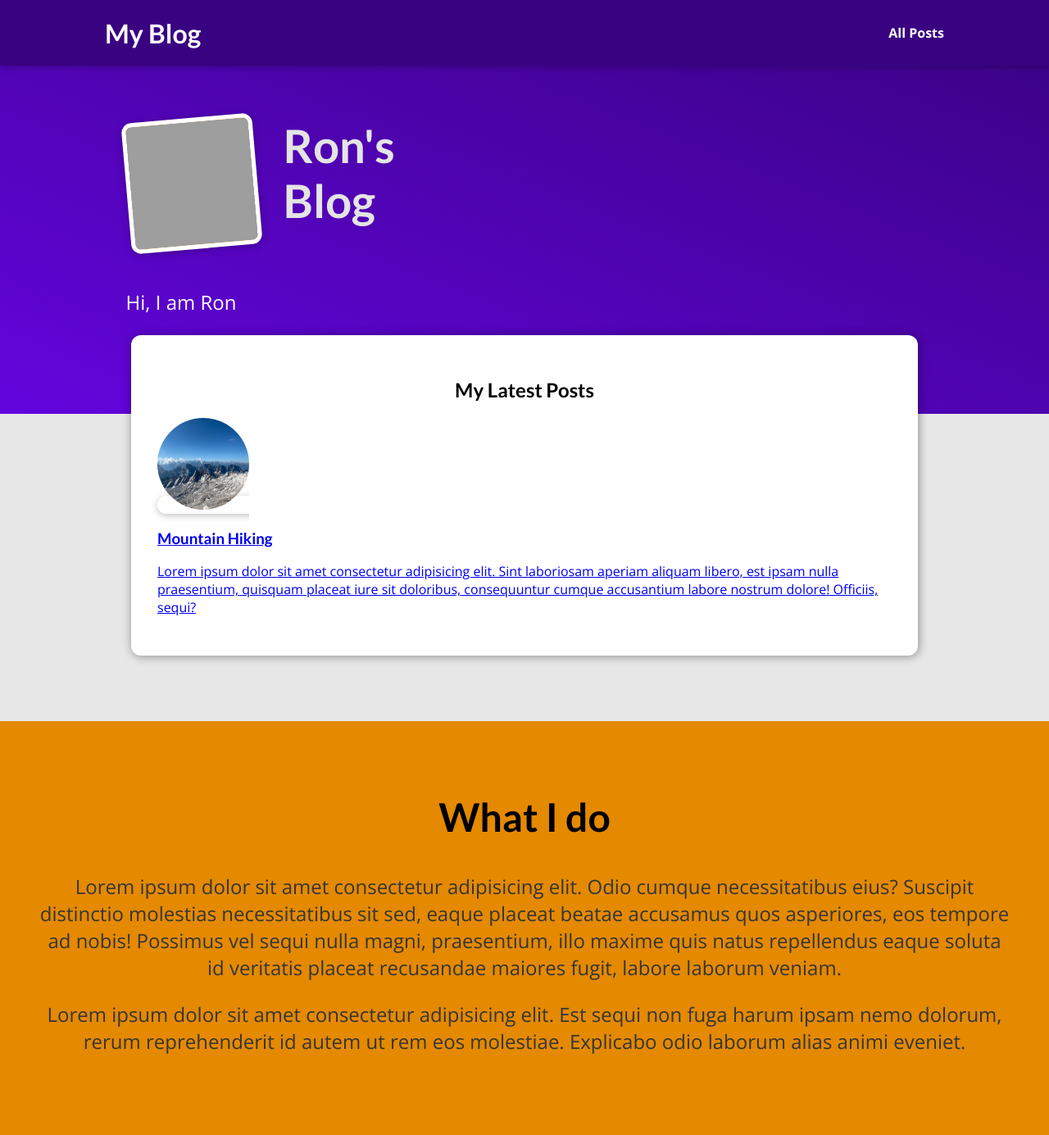
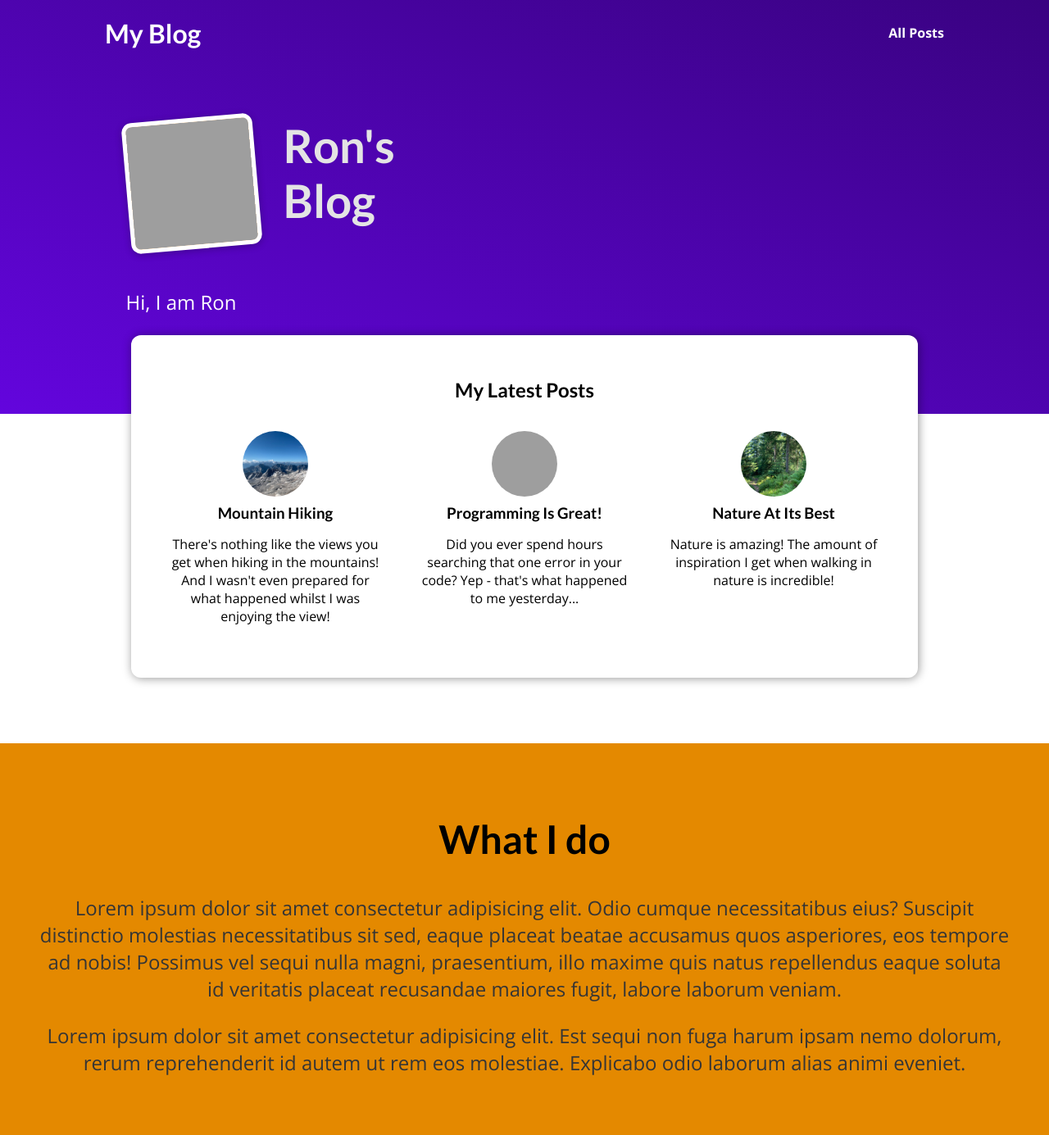
Before and after one commit to ron-shen/django-exercise, a Django app: page / in a window 1280 px wide. Shown: the whole page at 82% size. Before the commit the page ends 1286 px from the top, so only its background shows below. Run offline with Django 4.2, Linux system fonts and the light colour scheme; grey boxes are pictures that could not be loaded.

Commit message:
blog exercise

```diff
--- a/my_site/blog/static/blog/post.css
+++ b/my_site/blog/static/blog/post.css
@@ -1,44 +1,43 @@
-body {
-  background-color: #e7e7e7;
+.post {
+  display: flex;
+  flex-direction: column;
+  align-items: center;
+  text-align: center;
 }
 
-#main-navigation {
-  background-color: #390281;
-  box-shadow: 0 2px 8px rgba(0, 0, 0, 0.25);
+.post a {
+  text-decoration: none;
+  color: black;
+  transition: all 0.2s ease;
+  padding: 1rem;
 }
 
-#all-posts {
-  margin: 7rem auto;
-  width: 90%;
-  max-width: 60rem;
-}
-
-#all-posts h2 {
-  text-align: center;
-  font-size: 2rem;
-  color: #2e2e2e;
-  margin: 3rem 0;
-}
-
-ul {
-  list-style: none;
-  margin: 0;
-  padding: 0;
-  display: grid;
-  grid-template-columns: repeat(auto-fill, minmax(17rem, 1fr));
-  gap: 1.5rem;
+.post a:hover,
+.post a:active {
+  transform: scale(1.1);
+  background-color: #390281;
+  color: white;
 }
 
 .post img {
-  width: 7rem;
-  height: 7rem;
+  width: 5rem;
+  height: 5rem;
+  object-fit: cover;
   border-radius: 50%;
 }
 
-.post a {
-  height: 22rem;
-  transform-origin: center;
-  box-shadow: 0 2px 8px rgba(0, 0, 0, 0.25);
-  border-radius: 12px;
-  background-color: white;
+.post h3 {
+  margin: 0.25rem 0;
 }
+
+.post time {
+  color: #666666;
+  margin: 0.25rem;
+  font-style: italic;
+  font-size: 0.85rem;
+}
+
+.post:hover time,
+.post:active time {
+  color: white;
+}
--- a/my_site/blog/templates/blog/index.html
+++ b/my_site/blog/templates/blog/index.html
@@ -13,7 +13,7 @@
 {% block content %}
   <section id="welcome">
     <header>
-      <img src="{% static "images/me.png" %}" alt="Ron - The Author of this blog">
+      <img src="{% static "blog/images/me.png" %}" alt="Ron - The Author of this blog">
       <h2>Ron's Blog</h2>
     </header>
     <p>Hi, I am Ron</p>
@@ -22,7 +22,9 @@
   <section id="latest-posts">
     <h2>My Latest Posts</h2>
     <ul>
-      {% include "includes/post.html" %}
+      {% for post in  posts %}
+        {% include "includes/post.html" %}
+      {% endfor %}
     </ul>
   </section>
 
--- a/my_site/blog/templates/includes/post.html
+++ b/my_site/blog/templates/includes/post.html
@@ -2,11 +2,12 @@
 
 <li>
   <article class="post">
-    <a href="{% url "indiviudal-post" slug="the-mountains" %}">
-      <img src="{% static "images/mountains.jpg" %}" alt="Mountain Hiking">
+    <a href="{% url "indiviudal-post" slug=post.slug %}">
+      <img src="{% static "images/"|add:post.image %}" alt="{{ post.title }}">
       <div class="post__content">
-        <h3>Mountain Hiking</h3>
-        <p>Lorem ipsum dolor sit amet consectetur adipisicing elit. Sint laboriosam aperiam aliquam libero, est ipsam nulla praesentium, quisquam placeat iure sit doloribus, consequuntur cumque accusantium labore nostrum dolore! Officiis, sequi?
+        <h3>{{ post.title }}</h3>
+        <p>
+          {{ post.excerpt }}
         </p>
       </div>
     </a>
--- a/my_site/blog/views.py
+++ b/my_site/blog/views.py
@@ -1,7 +1,7 @@
 from django.shortcuts import render
 from datetime import date
 
-posts = [
+all_posts = [
     {
         "slug": "hike-in-the-mountains",
         "image": "mountains.jpg",
@@ -25,7 +25,7 @@ posts = [
     },
     {
         "slug": "programming-is-fun",
-        "image": "coding.jpg",
+        "image": "me.png",
         "author": "Maximilian",
         "date": date(2022, 3, 10),
         "title": "Programming Is Great!",
@@ -67,13 +67,26 @@ posts = [
     }
 ]
 
+
+def get_date(post):
+  return post['date']
 # Create your views here.
 def homepage(request):
-  return render(request, "blog/index.html")
+  sorted_posts = sorted(all_posts, key=get_date)
+  latest_post = all_posts[-3:]
+  return render(request, "blog/index.html", {
+    "posts": latest_post
+
+  })
 
 def posts(request):
-  return render(request, "blog/all-posts.html")
+  return render(request, "blog/all-posts.html", {
+    "all_posts": all_posts
+  })
 
 
 def indiviudal_post(request, slug):
-  return render(request, "blog/post-detail.html")
+  identified_post = next(post for post in all_posts if post['slug'] == slug)
+  return render(request, "blog/post-detail.html", {
+    "post": identified_post
+  })
```
Also changed, not shown: my_site/blog/static/blog/all-posts.css (+13 -0 lines), my_site/blog/templates/blog/all-posts.html (+3 -5 lines), my_site/blog/templates/blog/post-detail.html (+6 -6 lines), my_site/templates/404.html (added, +10 -0 lines).
